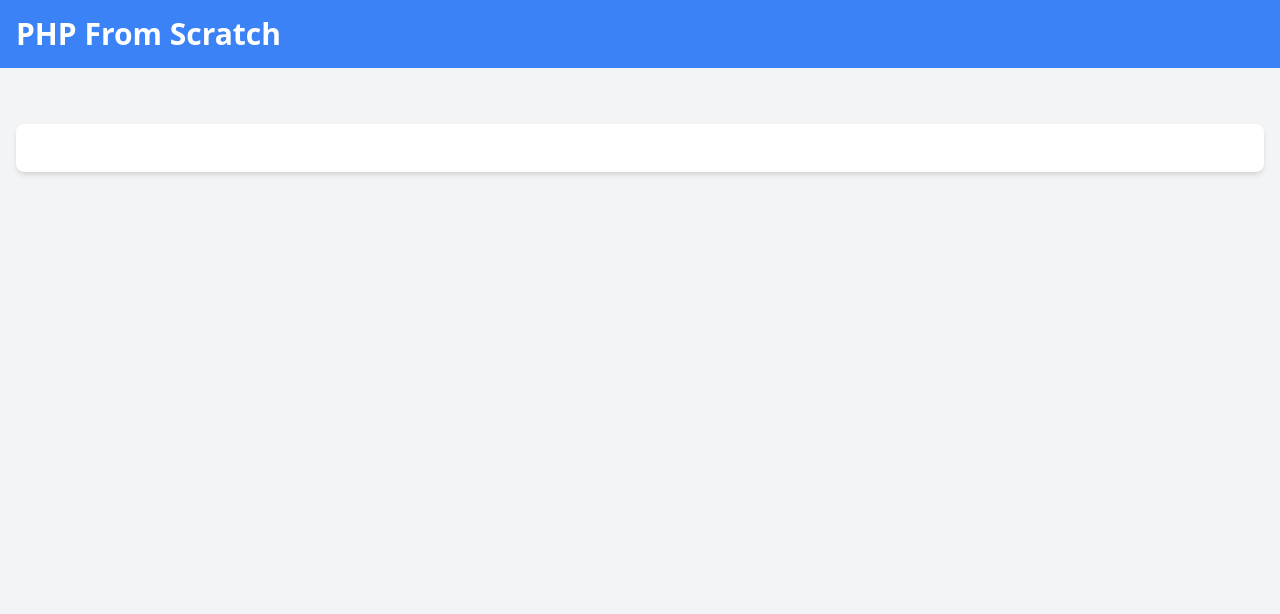
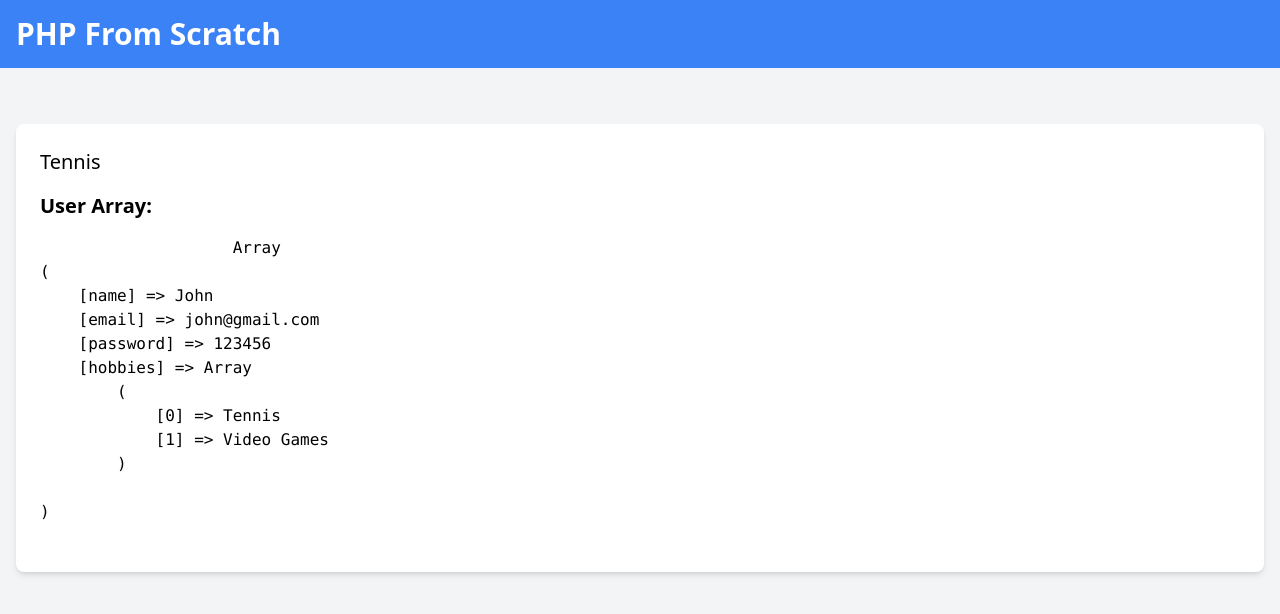
Before and after one commit to keiyyahassan/php-sandbox, a PHP site: page / in a window 1280 px wide. Shown: the top 614 px of the page. Run offline with PHP 8.4, Linux system fonts and the light colour scheme; some libraries are stand-ins or nearby versions.

Commit message:
Associative arrays

```diff
--- a/02-arrays-and-iteration/03-associative-arrays/index.php
+++ b/02-arrays-and-iteration/03-associative-arrays/index.php
@@ -1,5 +1,21 @@
 <?php
 $output = null;
+
+$user = [
+    'name' => 'John',
+    'email' => 'john@gmail.com',
+    'password' => '123456',
+    'hobbies' => ['Tennis', 'Video Games']
+];
+
+$output = $user['name'];
+$output = $user['email'];
+
+$output = $user['hobbies'][0];
+
+$user['address'] = '123 Main St';
+
+unset($user['address']);
 ?>
 
 <!DOCTYPE html>
@@ -22,6 +38,12 @@ $output = null;
         <div class="bg-white rounded-lg shadow-md p-6 mt-6">
             <!-- Output -->
             <p class="text-xl"><?= $output ?></p>
+            <h2 class="text-xl font-semibold my-4">User Array:</h2>
+            <p>
+            <pre>
+                    <?php print_r($user) ?>
+                </pre>
+            </p>
         </div>
     </div>
 </body>
```
